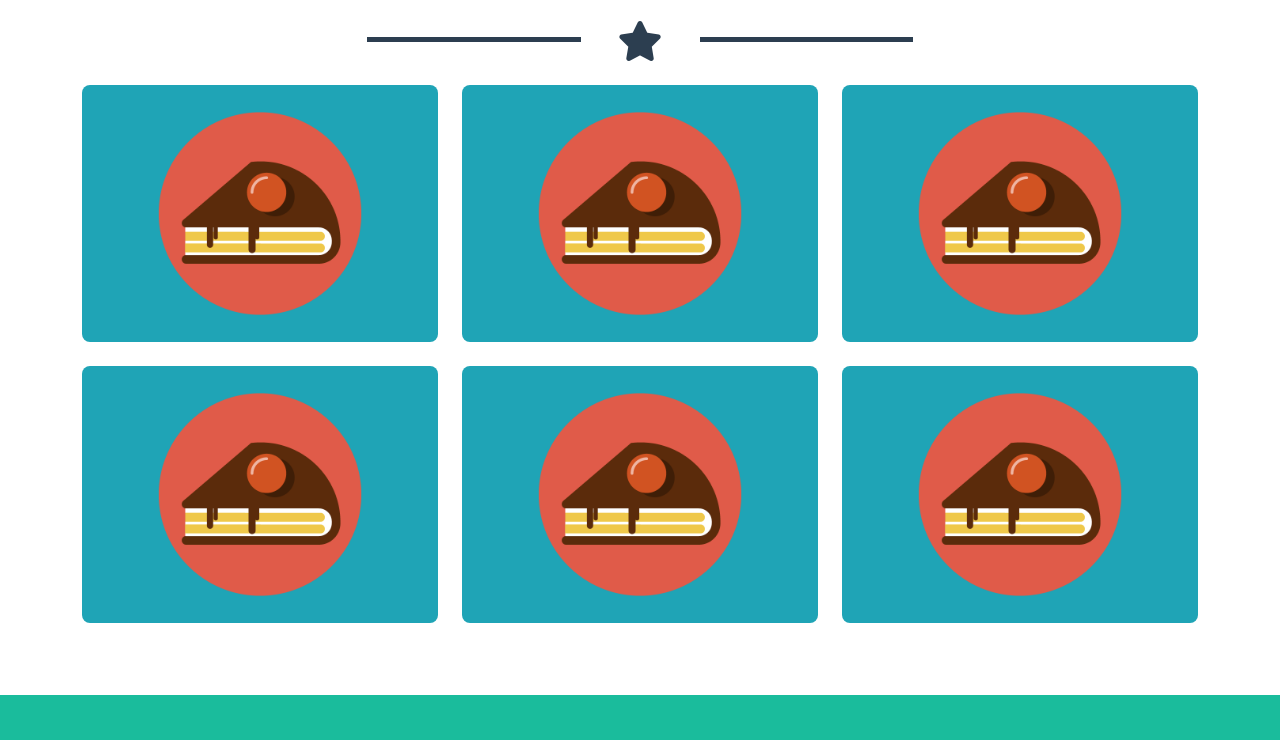
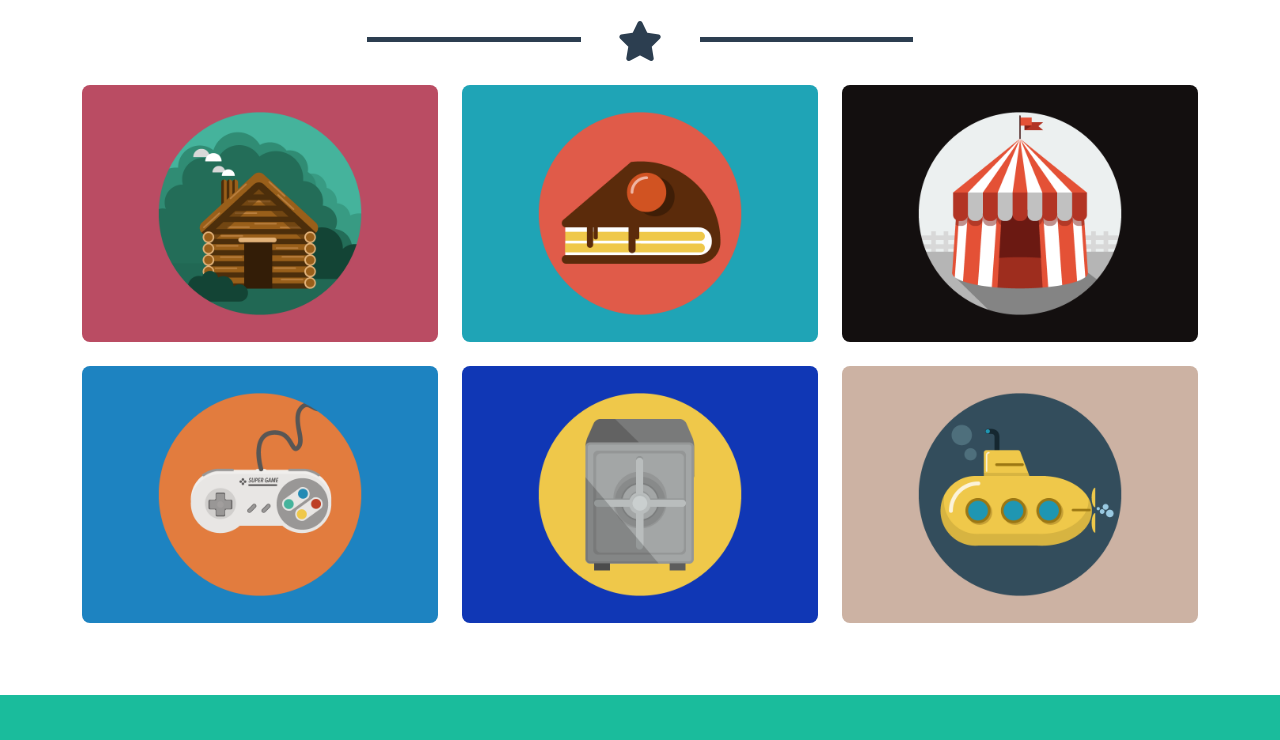
Before and after one commit to vito-pizzulli/html-css-bootstrap-freelancer, a plain HTML site: page index.html in a window 1280 px wide. Shown: the part 748-1488 px from the top of the page. Drawn offline with nearby package versions, Linux system fonts and the light colour scheme.

Commit message:
set the correct images for "portfolio" section

```diff
--- a/index.html
+++ b/index.html
@@ -24,7 +24,7 @@
             <div class="container-fluid text-white py-5">
                 <div class="row justify-content-center mb-2 mb-md-3 mb-lg-4">
                     <div class="col-6 col-md-3 col-lg-2 text-center">
-                        <img src="img/avatar.svg" alt="Avatar image">
+                        <img src="img/avatar.svg" alt="Avatar Image">
                     </div>
                 </div>
                 <div class="row justify-content-center mb-2 mb-md-3 mb-lg-4">
@@ -80,22 +80,22 @@
                 </div>
                 <div class="row">
                     <div class="col-12 col-md-6 col-lg-4 mb-4">
-                        <img class="rounded-3 w-100" src="img/cake.png" alt="placeholder">
+                        <img class="rounded-3 w-100" src="img/cabin.png" alt="Cabin Image">
                     </div>
                     <div class="col-12 col-md-6 col-lg-4 mb-4">
-                        <img class="rounded-3 w-100" src="img/cake.png" alt="placeholder">
+                        <img class="rounded-3 w-100" src="img/cake.png" alt="Cake Image">
                     </div>
                     <div class="col-12 col-md-6 col-lg-4 mb-4">
-                        <img class="rounded-3 w-100" src="img/cake.png" alt="placeholder">
+                        <img class="rounded-3 w-100" src="img/circus.png" alt="Circus Image">
                     </div>
                     <div class="col-12 col-md-6 col-lg-4 mb-4">
-                        <img class="rounded-3 w-100" src="img/cake.png" alt="placeholder">
+                        <img class="rounded-3 w-100" src="img/game.png" alt="Game Image">
                     </div>
                     <div class="col-12 col-md-6 col-lg-4 mb-4">
-                        <img class="rounded-3 w-100" src="img/cake.png" alt="placeholder">
+                        <img class="rounded-3 w-100" src="img/safe.png" alt="Safe Image">
                     </div>
                     <div class="col-12 col-md-6 col-lg-4 mb-4">
-                        <img class="rounded-3 w-100" src="img/cake.png" alt="placeholder">
+                        <img class="rounded-3 w-100" src="img/submarine.png" alt="Submarine Image">
                     </div>
                 </div>
             </div>
```
